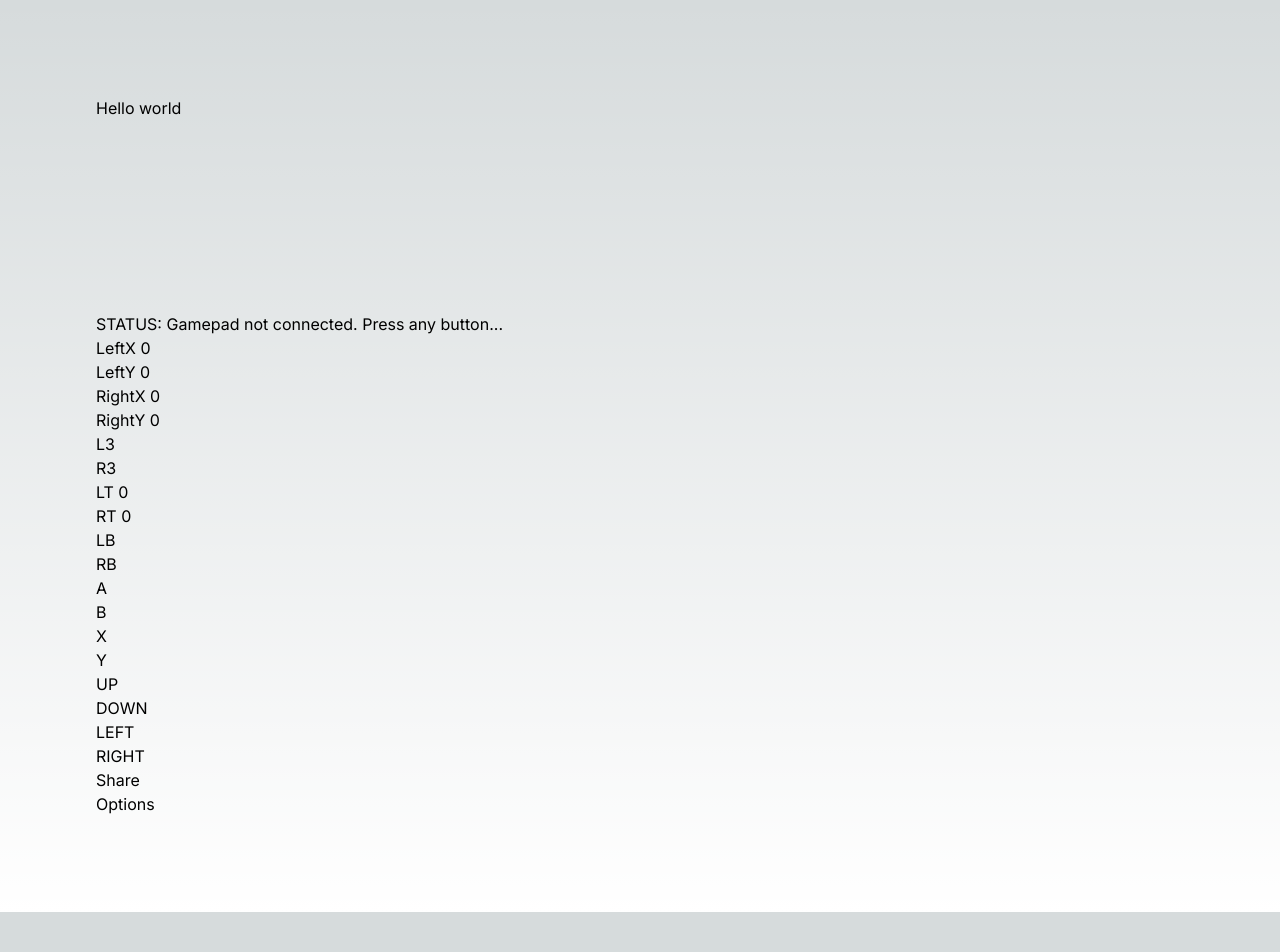
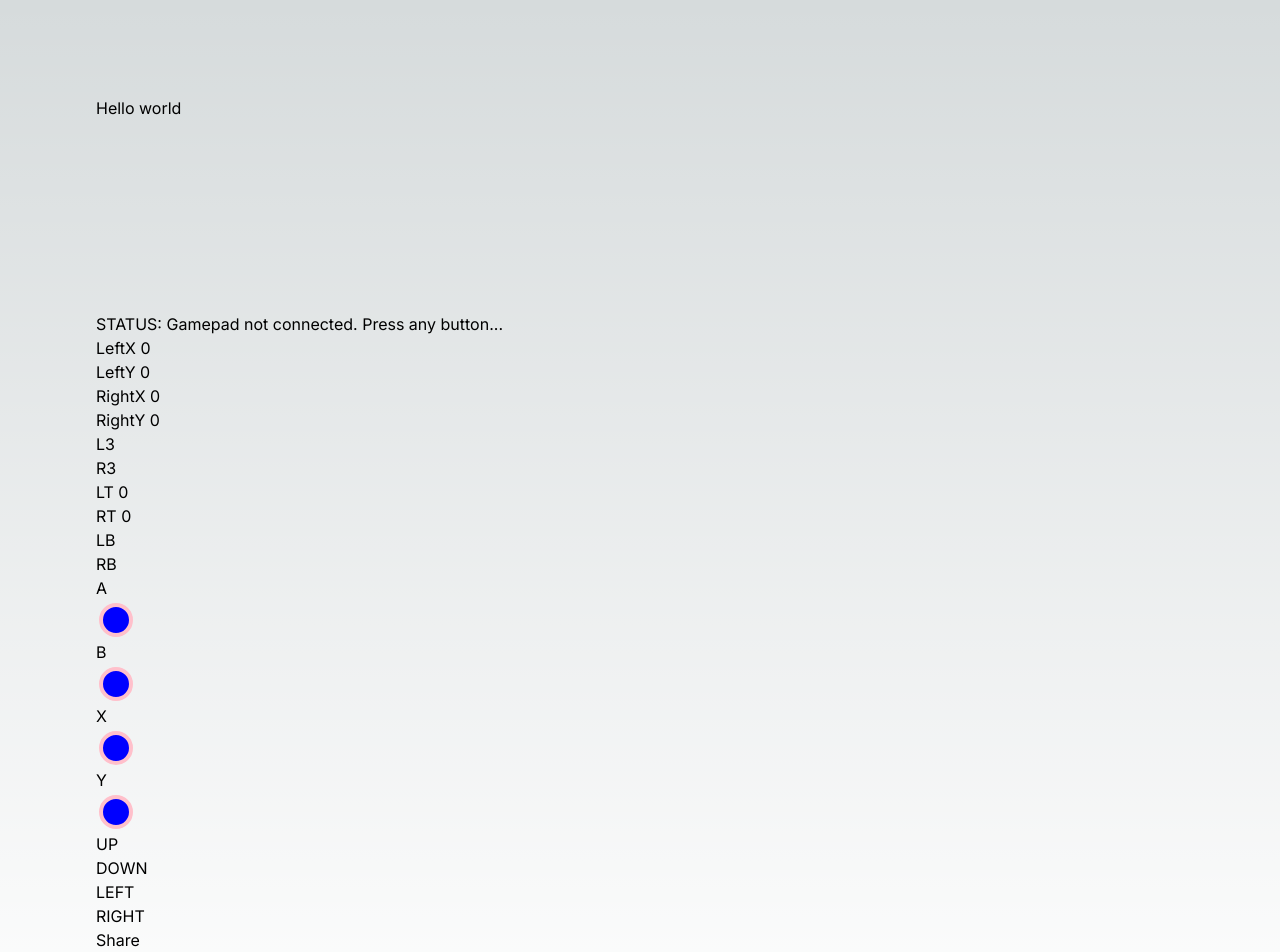
Before and after one commit to Vectari/test-react-gamepad, a Next.js app: page / in a window 1280 px wide. Shown: the top 952 px of the page. Before the commit the page ends 912 px from the top, so only its background shows below. Built offline with nearby package versions, Linux system fonts and the light colour scheme.

Commit message:
added SVG interactive concept

```diff
--- a/src/GamepadAPI/GamepadAPI.tsx
+++ b/src/GamepadAPI/GamepadAPI.tsx
@@ -61,7 +61,7 @@ export function Gamepad() {
         setSHAREPressed(controller.buttons[8].pressed);
         setOPTIONSPressed(controller.buttons[9].pressed);
         setConnectionStatus(controller.connected);
-        setGamepadName(controller.id)
+        setGamepadName(controller.id);
       }
     }, 1);
   }, []);
@@ -70,7 +70,9 @@ export function Gamepad() {
     <>
       <div>
         STATUS:{" "}
-        {connectionStatus ? `OK - ${gamepadName}` : "Gamepad not connected. Press any button..."}
+        {connectionStatus
+          ? `OK - ${gamepadName}`
+          : "Gamepad not connected. Press any button..."}
       </div>
       {/* <button onClick={vibration()}>VIBRATION</button> */}
       <div>LeftX {leftX}</div>
@@ -83,10 +85,58 @@ export function Gamepad() {
       <div>RT {rt}</div>
       <div>LB{lbPressed && " OK"}</div>
       <div>RB{rbPressed && " OK"}</div>
-      <div>A{aPressed && " OK"}</div>
-      <div>B{bPressed && " OK"}</div>
-      <div>X{xPressed && " OK"}</div>
-      <div>Y{yPressed && " OK"}</div>
+      <div>
+        A{aPressed && " OK"}
+        <svg width="40" height="40">
+          <circle
+            cx="20"
+            cy="20"
+            r="15"
+            stroke="pink"
+            stroke-width="4"
+            fill={aPressed ? "yellow" : "blue"}
+          />
+        </svg>
+      </div>
+      <div>
+        B{bPressed && " OK"}
+        <svg width="40" height="40">
+          <circle
+            cx="20"
+            cy="20"
+            r="15"
+            stroke="pink"
+            stroke-width="4"
+            fill={bPressed ? "yellow" : "blue"}
+          />
+        </svg>
+      </div>
+      <div>
+        X{xPressed && " OK"}
+        <svg width="40" height="40">
+          <circle
+            cx="20"
+            cy="20"
+            r="15"
+            stroke="pink"
+            stroke-width="4"
+            fill={xPressed ? "yellow" : "blue"}
+          />
+        </svg>
+      </div>
+      <div>
+        Y{yPressed && " OK"}
+        <svg width="40" height="40">
+          <circle
+            cx="20"
+            cy="20"
+            r="15"
+            stroke="pink"
+            stroke-width="4"
+            fill={yPressed ? "yellow" : "blue"}
+          />
+        </svg>
+      </div>
       <div>UP{upPressed && " OK"}</div>
       <div>DOWN{downPressed && " OK"}</div>
       <div>LEFT{leftPressed && " OK"}</div>
```
